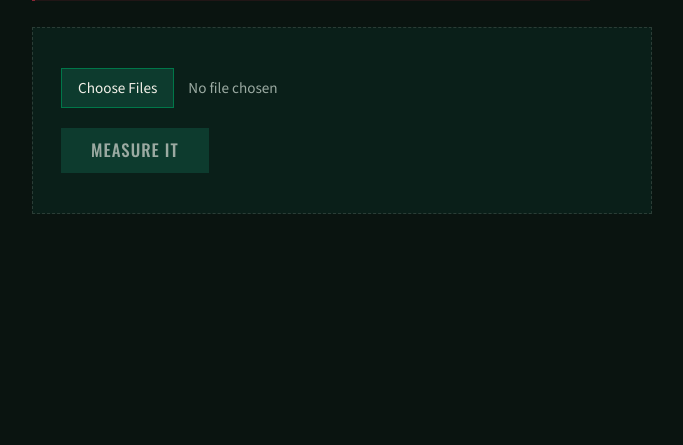
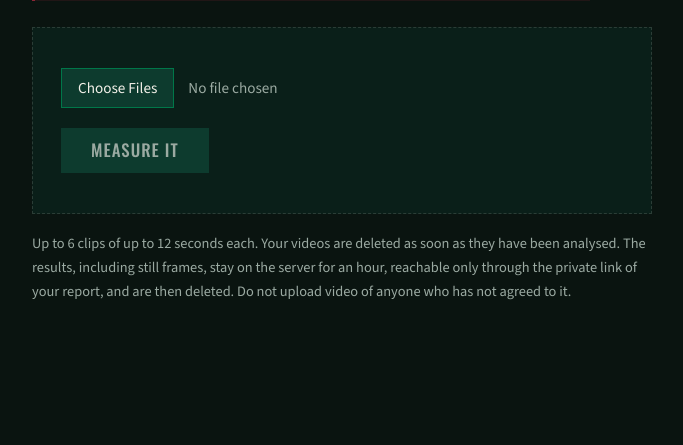
Before and after one commit to Tarak-Ram-1908/Fast-Bowling, a Flask app: page / in a window 1280 px wide. Shown: the part 1451-1896 px from the top of the page, without its empty margins (92-775 px from the left). Before the commit the page ends 1665 px from the top, so only its background shows below. Run offline with Flask 3, Linux system fonts and the light colour scheme.

Commit message:
Prepare the site for public use on Hugging Face
- Analyses run one at a time from a queue instead of one thread per upload,
  and visitors see their place in line; new uploads are turned away when 15
  are already waiting.
- Reports are deleted an hour after they finish (at most 40 in memory) and
  their links are now full random IDs.
- Uploads are limited to six clips of up to 12 seconds and 500 MB in all.
- The upload page and report say how videos and results are handled.
- The container now pins the versions the model was trained and tested
  with: the forest was saved by scikit-learn 1.8.0, which the old 1.6.1 pin
  could not load. Python 3.13, mediapipe 1.0.1, PortAudio added.
- deploy_space.sh publishes main to the Space with the configuration
  header the GitHub README leaves out.

Co-Authored-By: Claude Opus 5.5 <noreply@anthropic.com>

```diff
--- a/web/app.py
+++ b/web/app.py
@@ -5,16 +5,18 @@ Delivery Stride -- upload side-on videos, get the front-leg numbers back.
     py -3.13 web/app.py
     open http://127.0.0.1:5000
 
-Analysis runs in a worker thread so the page can show progress; MediaPipe takes
-roughly 20-40 s on a 3-second 4K clip. Jobs live in memory and vanish on
-restart, which is the right scope for a demo.
+Analysis runs on ONE worker thread fed by a queue, so many visitors at once
+wait their turn instead of each starting a MediaPipe graph and starving the
+CPU; the page shows their place in line. MediaPipe takes roughly 20-40 s on a
+3-second 4K clip. Jobs live in memory, are only reachable through their
+unguessable link, and are deleted JOB_TTL seconds after they finish.
 
 A job is one or more deliveries. Each keeps the pose state and a strip of
 frames around the detected events, so the report can show the frames the
 system chose and the user can nudge them and re-measure without re-running
 MediaPipe. With several deliveries the report leads with their mean.
 """
-import os, sys, threading, uuid, traceback
+import os, sys, threading, uuid, traceback, time, queue
 from flask import (Flask, request, jsonify, render_template, abort, Response)
 
 HERE = os.path.dirname(os.path.abspath(__file__))
@@ -27,13 +29,65 @@ os.makedirs(UPLOADS, exist_ok=True)
 MODEL = os.path.join(ROOT, "models", "phase_model.joblib")
 
 app = Flask(__name__)
-app.config["MAX_CONTENT_LENGTH"] = 1200 * 1024 * 1024
+app.config["MAX_CONTENT_LENGTH"] = 500 * 1024 * 1024
 app.config["TEMPLATES_AUTO_RELOAD"] = True          # pick up template edits
 app.config["SEND_FILE_MAX_AGE_DEFAULT"] = 0          # never cache static files
 ASSET_V = str(int(os.path.getmtime(os.path.join(HERE, "static", "style.css"))))
 JOBS = {}
 OK_EXT = {".mp4", ".mov", ".m4v", ".avi"}
-MAX_FILES = 12
+MAX_FILES = 6           # deliveries per upload
+MAX_SECONDS = 12        # per clip; one delivery needs 3-5 s
+MAX_WAITING = 15        # uploads queued before new ones are turned away
+JOB_TTL = 60 * 60       # results kept this long after they finish
+MAX_JOBS = 40           # and never more than this many in memory
+WORK = queue.Queue()
+WAITING = []            # job ids in queue order, for "N ahead of you"
+LOCK = threading.Lock()
+
+
+def purge():
+    """Drop finished jobs past their lifetime, and the oldest beyond MAX_JOBS."""
+    now = time.time()
+    with LOCK:
+        done = sorted((j.get("finished", now), jid) for jid, j in JOBS.items()
+                      if j["state"] in ("done", "failed"))
+        for fin, jid in done:
+            if now - fin > JOB_TTL:
+                JOBS.pop(jid, None)
+        extra = len(JOBS) - MAX_JOBS
+        for fin, jid in done:
+            if extra <= 0:
+                break
+            if jid in JOBS:
+                JOBS.pop(jid); extra -= 1
+
+
+def worker():
+    while True:
+        jid, items = WORK.get()
+        with LOCK:
+            if jid in WAITING:
+                WAITING.remove(jid)
+        if jid in JOBS:
+            JOBS[jid]["state"] = "running"
+            work(jid, items)
+            JOBS[jid]["finished"] = time.time()
+        else:                                   # expired while queued
+            for _, path in items:
+                try: os.remove(path)
+                except OSError: pass
+        WORK.task_done()
+
+
+def clip_seconds(path):
+    import cv2
+    cap = cv2.VideoCapture(path)
+    if not cap.isOpened():
+        return None
+    n = cap.get(cv2.CAP_PROP_FRAME_COUNT) or 0
+    fps = cap.get(cv2.CAP_PROP_FPS) or 0
+    cap.release()
+    return n / fps if fps > 0 else None
 
 
 def work(job_id, items):
@@ -90,18 +144,39 @@ def start():
                                  "will not open. Use MP4 or MOV."), 400
     if not os.path.exists(MODEL):
         return jsonify(error="The model is missing. Run train_production.py."), 503
+    purge()
+    if len(WAITING) >= MAX_WAITING:
+        return jsonify(error="The site is busy right now. Try again in a few "
+                             "minutes."), 503
 
-    jid = uuid.uuid4().hex[:12]
+    jid = uuid.uuid4().hex                # the link is the only key to it
     items = []
+
+    def discard():
+        for _, pth in items:
+            try: os.remove(pth)
+            except OSError: pass
+
     for k, f in enumerate(files):
         path = os.path.join(UPLOADS, f"{jid}_{k}"
                             + os.path.splitext(f.filename)[1].lower())
         f.save(path)
         items.append((f.filename, path))
-    JOBS[jid] = {"state": "running", "progress": 2, "stage": "Opening the files",
+        secs = clip_seconds(path)
+        if secs is None:
+            discard()
+            return jsonify(error=f"{f.filename} could not be read as a video."), 400
+        if secs > MAX_SECONDS:
+            discard()
+            return jsonify(error=f"{f.filename} is {secs:.0f} s long. Trim it to "
+                                 f"one delivery, under {MAX_SECONDS} s."), 400
+    JOBS[jid] = {"state": "queued", "progress": 1, "stage": "Waiting",
+                 "created": time.time(),
                  "deliveries": [{"name": nm, "state": "queued"}
                                 for nm, _ in items]}
-    threading.Thread(target=work, args=(jid, items), daemon=True).start()
+    with LOCK:
+        WAITING.append(jid)
+    WORK.put((jid, items))
     return jsonify(job=jid)
 
 
@@ -110,8 +185,17 @@ def progress(jid):
     j = JOBS.get(jid)
     if not j:
         return jsonify(error="unknown job"), 404
-    return jsonify(state=j["state"], progress=j["progress"],
-                   stage=j.get("stage", ""), error=j.get("error"))
+    stage = j.get("stage", "")
+    if j["state"] == "queued":
+        with LOCK:
+            ahead = WAITING.index(jid) if jid in WAITING else 0
+        if any(x["state"] == "running" for x in list(JOBS.values())):
+            ahead += 1                   # the one being analysed now
+        stage = ("Starting" if ahead == 0 else
+                 f"Waiting for {ahead} analysis ahead of yours" if ahead == 1
+                 else f"Waiting for {ahead} analyses ahead of yours")
+    return jsonify(state="running" if j["state"] == "queued" else j["state"],
+                   progress=j["progress"], stage=stage, error=j.get("error"))
 
 
 def delivery(jid, k):
@@ -204,6 +288,9 @@ def report(jid):
                            hit_rate=analyze.EVENT_HIT_RATE, v=ASSET_V)
 
 
+threading.Thread(target=worker, daemon=True).start()
+
+
 if __name__ == "__main__":
     if not os.path.exists(MODEL):
         print("WARNING: models/phase_model.joblib not found.")
--- a/web/static/style.css
+++ b/web/static/style.css
@@ -206,3 +206,5 @@ td .nc{color:var(--chalk-dim);font-size:.85rem}
 .focus .fz em{color:#E0606F;font-style:normal}
 .focus small{color:var(--chalk-dim);font-size:.86rem;line-height:1.45}
 @media (max-width:760px){.focusgrid{grid-template-columns:1fr}}
+
+.privacy{color:var(--chalk-dim);font-size:.9rem;margin-top:18px;max-width:620px}
--- a/web/templates/index.html
+++ b/web/templates/index.html
@@ -54,6 +54,11 @@
     <input type="file" name="video" id="video" multiple accept="video/mp4,video/quicktime,.mp4,.mov,.m4v">
     <button type="submit" id="go" {% if not model_ready %}disabled{% endif %}>Measure it</button>
   </form>
+  <p class="privacy">Up to {{ max_files }} clips of up to 12 seconds each.
+     Your videos are deleted as soon as they have been analysed. The results,
+     including still frames, stay on the server for an hour, reachable only
+     through the private link of your report, and are then deleted. Do not
+     upload video of anyone who has not agreed to it.</p>
   <div class="bar" id="bar"><i id="fill"></i></div>
   <p class="stage" id="stage"></p>
   <p class="err" id="err"></p>
--- a/web/templates/report.html
+++ b/web/templates/report.html
@@ -337,6 +337,8 @@
      technique and lower-back injury — is a transverse-plane measurement and
      needs a second camera behind the bowler. Nothing here speaks to injury
      risk.</p>
+  <p>This report is kept for an hour and only this link opens it; save
+     anything you want to keep.</p>
   <a class="again" href="/">Measure more deliveries</a>
 </div></section>
 
```
Also changed, not shown: requirements.txt (+7 -4 lines), README.md, 2 other files.
